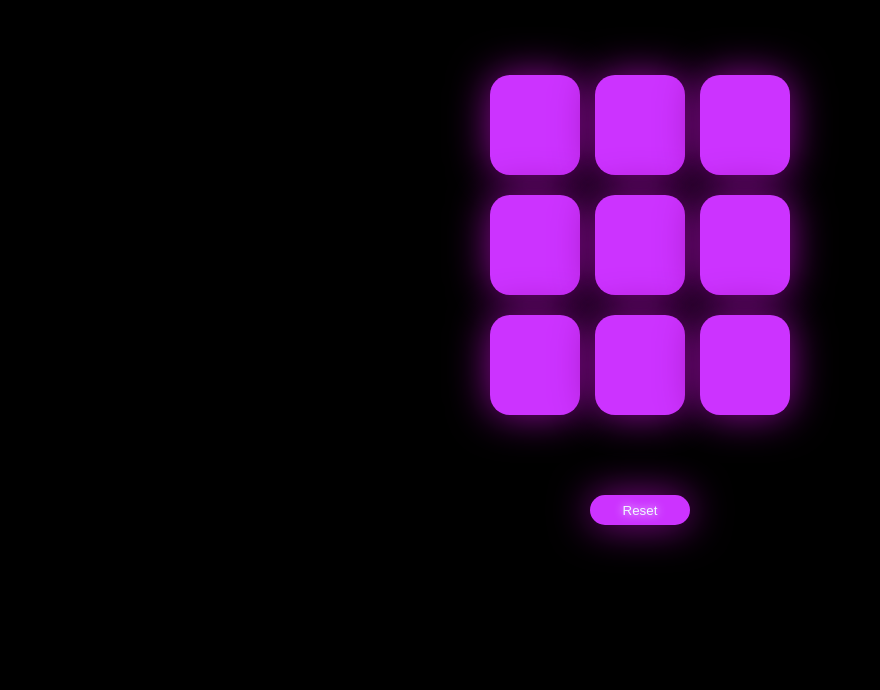
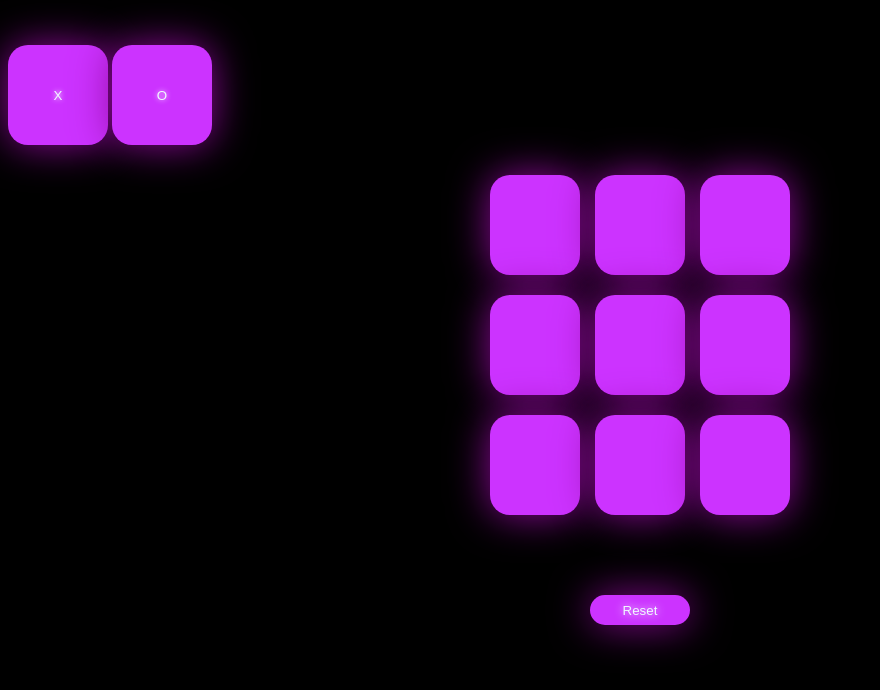
Before and after one commit to shinchan2007/Tic-Tac-Toe, a plain HTML site: page index.html in a window 1280 px wide. Shown: the part 98-788 px from the top of the page, without its empty margins (0-880 px from the left). Drawn offline with Linux system fonts and the light colour scheme; a web font is replaced by a local one.

Commit message:
Update index.html

```diff
--- a/index.html
+++ b/index.html
@@ -14,6 +14,10 @@
         <span>Tac</span>
         <span>Toe</span>
         </h1>
+    </div>
+    <div class="btn-group">
+        <button class="btnx" id="x">X</button>
+        <button class="btno" id="o">O</button>
     </div>
     <div class="container">
         <div class="line">
```
